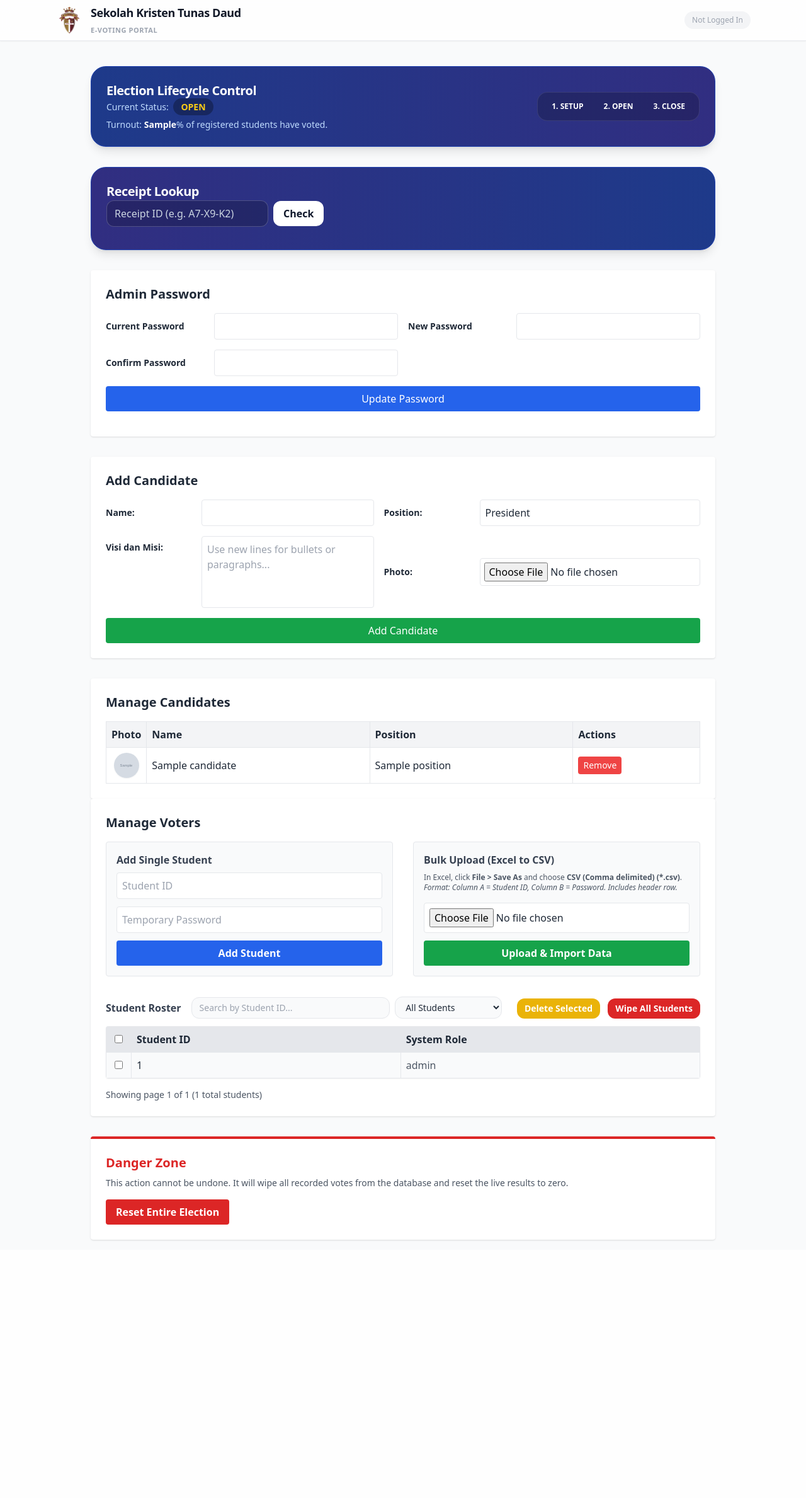
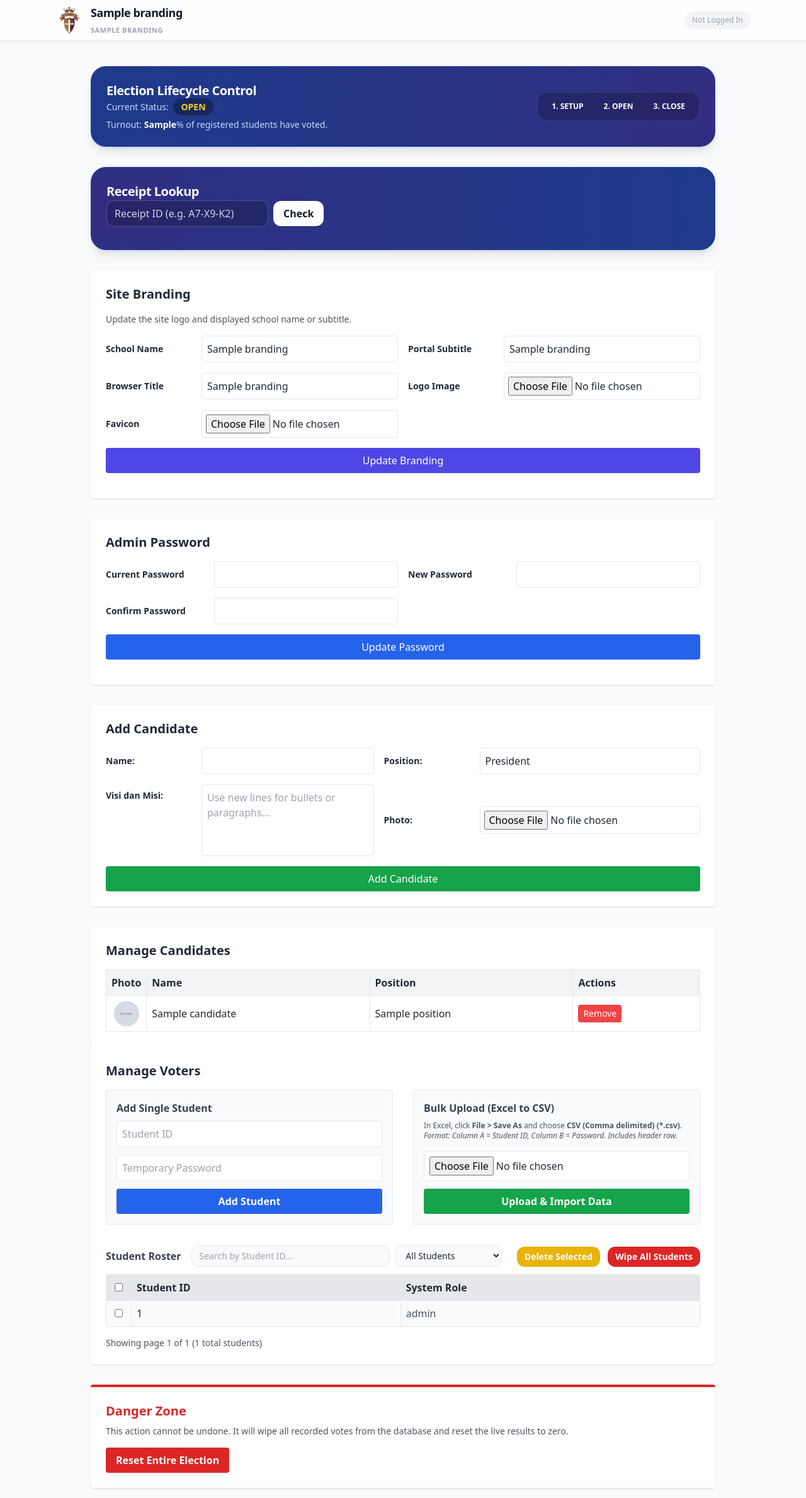
Before and after one commit to mikhagirsang29/E-Vote-StuCo, a FastAPI app: template templates/admin/dashboard.html in a window 1280 px wide. Shown: the whole page at 63% size. Before the commit the page ends 1970 px from the top, so only its background shows below. Run offline with FastAPI, Linux system fonts and the light colour scheme; the template is opened without the code that fills it: most values are stand-ins (such as "Sample title", 1, 10 or a date in 2020); grey boxes marked "Sample" are stand-in pictures.

Commit message:
add branding settings to admin dashboard and database

```diff
--- a/database.py
+++ b/database.py
@@ -66,6 +66,15 @@ class Vote(Base):
     voter = relationship("User", back_populates="votes")
     candidate = relationship("Candidate", back_populates="votes")
 
+class SiteBranding(Base):
+    __tablename__ = "site_branding"
+    id = Column(Integer, primary_key=True, index=True)
+    school_name = Column(String, default="Sekolah Kristen Tunas Daud")
+    portal_subtitle = Column(String, default="E-Voting Portal")
+    logo_path = Column(String, default="static/logo_Sekolah.png")
+    favicon_path = Column(String, default="static/favicon.ico")
+    browser_title = Column(String, default="Student Council Election")
+
 # Create tables
 Base.metadata.create_all(bind=engine)
 
@@ -75,3 +84,16 @@ columns = [column_info['name'] for column_info in inspector.get_columns('votes')
 if 'receipt_id' not in columns:
     with engine.begin() as conn:
         conn.execute(text('ALTER TABLE votes ADD COLUMN receipt_id VARCHAR'))
+
+# Add new branding columns to site_branding if missing (migrations for older DBs)
+try:
+    if 'site_branding' in inspector.get_table_names():
+        sb_columns = [c['name'] for c in inspector.get_columns('site_branding')]
+        with engine.begin() as conn:
+            if 'favicon_path' not in sb_columns:
+                conn.execute(text('ALTER TABLE site_branding ADD COLUMN favicon_path VARCHAR'))
+            if 'browser_title' not in sb_columns:
+                conn.execute(text('ALTER TABLE site_branding ADD COLUMN browser_title VARCHAR'))
+except Exception:
+    # If the table doesn't exist yet or migration fails, ignore and let create_all handle it
+    pass
--- a/main.py
+++ b/main.py
@@ -7,7 +7,7 @@ from fastapi_cache import FastAPICache
 from fastapi_cache.backends.inmemory import InMemoryBackend
 
 import database
-from database import SessionLocal, User, ElectionState
+from database import SessionLocal, User, ElectionState, SiteBranding
 from routes.admin import admin_router
 from routes.client import client_router
 
@@ -20,6 +20,15 @@ async def lifespan(app: FastAPI):
         db.add(ElectionState(id=1, status="SETUP"))
     if not db.query(User).first():
         db.add(User(student_id="admin", password="password", role="admin"))
+    if not db.query(SiteBranding).filter(SiteBranding.id == 1).first():
+        db.add(SiteBranding(
+            id=1,
+            school_name="Sekolah Kristen Tunas Daud",
+            portal_subtitle="E-Voting Portal",
+            logo_path="static/logo_Sekolah.png",
+            favicon_path="static/favicon.ico",
+            browser_title="Student Council Election"
+        ))
     db.commit()
     db.close()
     yield
--- a/templates/admin/dashboard.html
+++ b/templates/admin/dashboard.html
@@ -25,6 +25,37 @@
             <div id="receipt-lookup-result" class="mt-3 text-sm text-white"></div>
 
     </div>
+</div>
+
+<div class="bg-white p-6 rounded shadow mb-8">
+    <h2 class="text-xl font-bold mb-4">Site Branding</h2>
+    <p class="text-sm text-gray-600 mb-4">Update the site logo and displayed school name or subtitle.</p>
+    <form hx-post="/admin/branding" hx-encoding="multipart/form-data" hx-target="#branding-status" hx-swap="innerHTML" hx-on::after-request="if(event.detail.successful) this.reset()" class="grid gap-4">
+        <div class="grid grid-cols-1 sm:grid-cols-[140px_minmax(0,1fr)] gap-3 items-center">
+            <label class="text-sm font-semibold">School Name</label>
+            <input type="text" name="school_name" value="{{ branding.school_name if branding else 'Sekolah Kristen Tunas Daud' }}" class="w-full border p-2 rounded" required>
+        </div>
+        <div class="grid grid-cols-1 sm:grid-cols-[140px_minmax(0,1fr)] gap-3 items-center">
+            <label class="text-sm font-semibold">Portal Subtitle</label>
+            <input type="text" name="portal_subtitle" value="{{ branding.portal_subtitle if branding else 'E-Voting Portal' }}" class="w-full border p-2 rounded" required>
+        </div>
+        <div class="grid grid-cols-1 sm:grid-cols-[140px_minmax(0,1fr)] gap-3 items-center">
+            <label class="text-sm font-semibold">Browser Title</label>
+            <input type="text" name="browser_title" value="{{ branding.browser_title if branding else 'Student Council Election' }}" class="w-full border p-2 rounded">
+        </div>
+        <div class="grid grid-cols-1 sm:grid-cols-[140px_minmax(0,1fr)] gap-3 items-center">
+            <label class="text-sm font-semibold">Logo Image</label>
+            <input type="file" name="logo" accept="image/*" class="w-full border p-1.5 rounded bg-white cursor-pointer">
+        </div>
+        <div class="grid grid-cols-1 sm:grid-cols-[140px_minmax(0,1fr)] gap-3 items-center">
+            <label class="text-sm font-semibold">Favicon</label>
+            <input type="file" name="favicon" accept="image/*,.ico" class="w-full border p-1.5 rounded bg-white cursor-pointer">
+        </div>
+        <div class="sm:col-span-2">
+            <button type="submit" class="w-full bg-indigo-600 text-white px-4 py-2 rounded hover:bg-indigo-700 transition">Update Branding</button>
+        </div>
+        <div id="branding-status"></div>
+    </form>
 </div>
 
 <div class="bg-white p-6 rounded shadow mb-8">
--- a/templates/base.html
+++ b/templates/base.html
@@ -3,7 +3,8 @@
 <head>
     <meta charset="UTF-8">
     <meta name="viewport" content="width=device-width, initial-scale=1.0">
-    <title>Student Council Election</title>
+    <title>{{ branding.browser_title if branding and branding.browser_title else (branding.school_name if branding else 'Student Council Election') }}</title>
+    <link rel="icon" href="{{ ('/' + branding.favicon_path) if branding and branding.favicon_path and not branding.favicon_path.startswith('/') else (branding.favicon_path if branding and branding.favicon_path else '/static/favicon.ico') }}" type="image/x-icon">
     <script src="/static/tailwind.js"></script>
     <script src="/static/htmx.min.js"></script>
     <script src="/static/ws.js"></script>
@@ -18,12 +19,12 @@
             <!-- Left: School Branding & Logo -->
             <a href="/" class="flex items-center gap-3 group">
                 <img
-        src="/static/logo_Sekolah.png"
-        alt="Sekolah Kristen Tunas Daud Logo"
-        class="w-10 h-10 sm:w-11 sm:h-11 object-contain rounded-xl group-hover:scale-105 transition-transform duration-200">
+                    src="{{ ('/' + branding.logo_path) if branding and branding.logo_path and not branding.logo_path.startswith('/') else (branding.logo_path if branding and branding.logo_path else '/static/logo_Sekolah.png') }}"
+                    alt="{{ branding.school_name if branding else 'School' }} Logo"
+                    class="w-10 h-10 sm:w-11 sm:h-11 object-contain rounded-xl group-hover:scale-105 transition-transform duration-200">
                 <div>
-                    <span class="font-extrabold text-gray-900 tracking-tight text-base sm:text-lg block leading-none group-hover:text-blue-600 transition-colors">Sekolah Kristen Tunas Daud</span>
-                    <span class="text-[10px] sm:text-[11px] font-semibold text-gray-400 uppercase tracking-wider">E-Voting Portal</span>
+                    <span class="font-extrabold text-gray-900 tracking-tight text-base sm:text-lg block leading-none group-hover:text-blue-600 transition-colors">{{ branding.school_name if branding else 'Sekolah Kristen Tunas Daud' }}</span>
+                    <span class="text-[10px] sm:text-[11px] font-semibold text-gray-400 uppercase tracking-wider">{{ branding.portal_subtitle if branding else 'E-Voting Portal' }}</span>
                 </div>
             </a>
 
--- a/utilities/utilities.py
+++ b/utilities/utilities.py
@@ -22,6 +22,10 @@ def get_current_user(request: Request, db: Session = Depends(get_db)):
     return db.query(User).filter(User.student_id == student_id).first()
 
 
+def get_branding(db: Session):
+    return db.query(database.SiteBranding).filter(database.SiteBranding.id == 1).first()
+
+
 def generate_receipt_id() -> str:
     alphabet = "ABCDEFGHJKLMNPQRSTUVWXYZ23456789"
     return "-".join(
```
Also changed, not shown: routes/admin.py (+52 -3 lines), routes/client.py (+5 -3 lines), static/uploads/368fed1d-0c5c-48ef-8a98-d7bfe3cfbbb2.png (added), static/uploads/46d40817-2a20-4e78-8b2a-e5fc6eb90bed.png (added), static/uploads/9c701cff-400c-4d1e-a338-bf8d4e356f2a.png (added), 1 other file.
